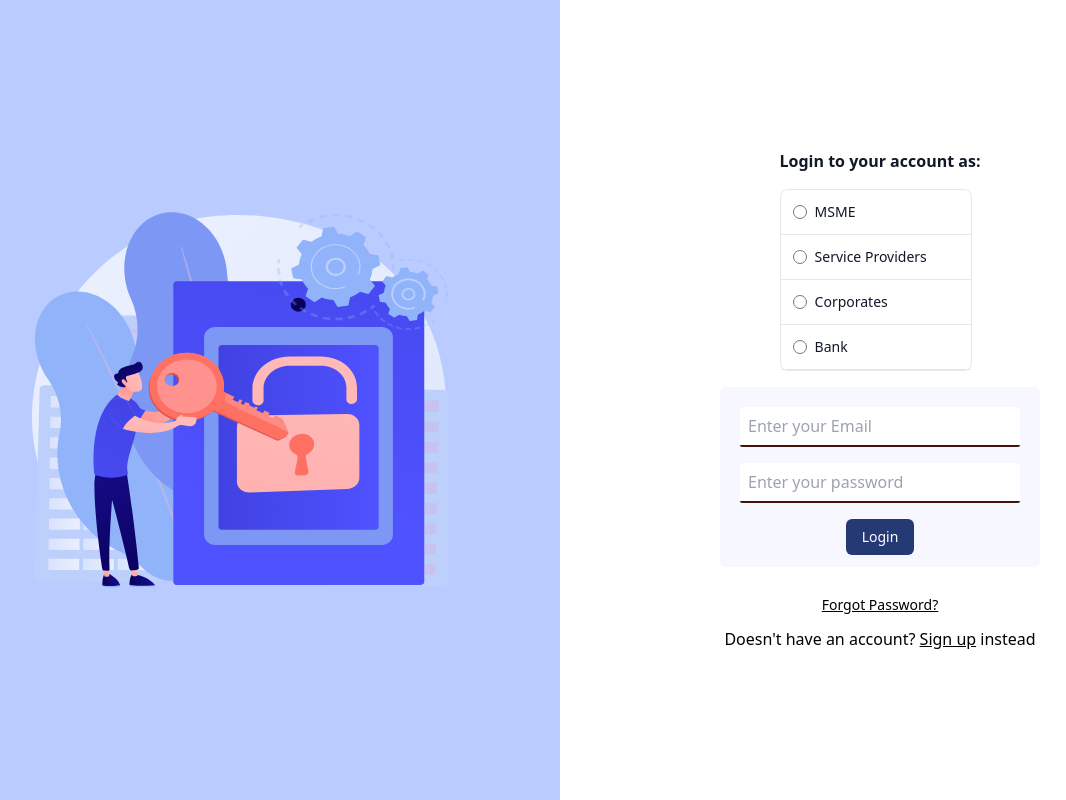
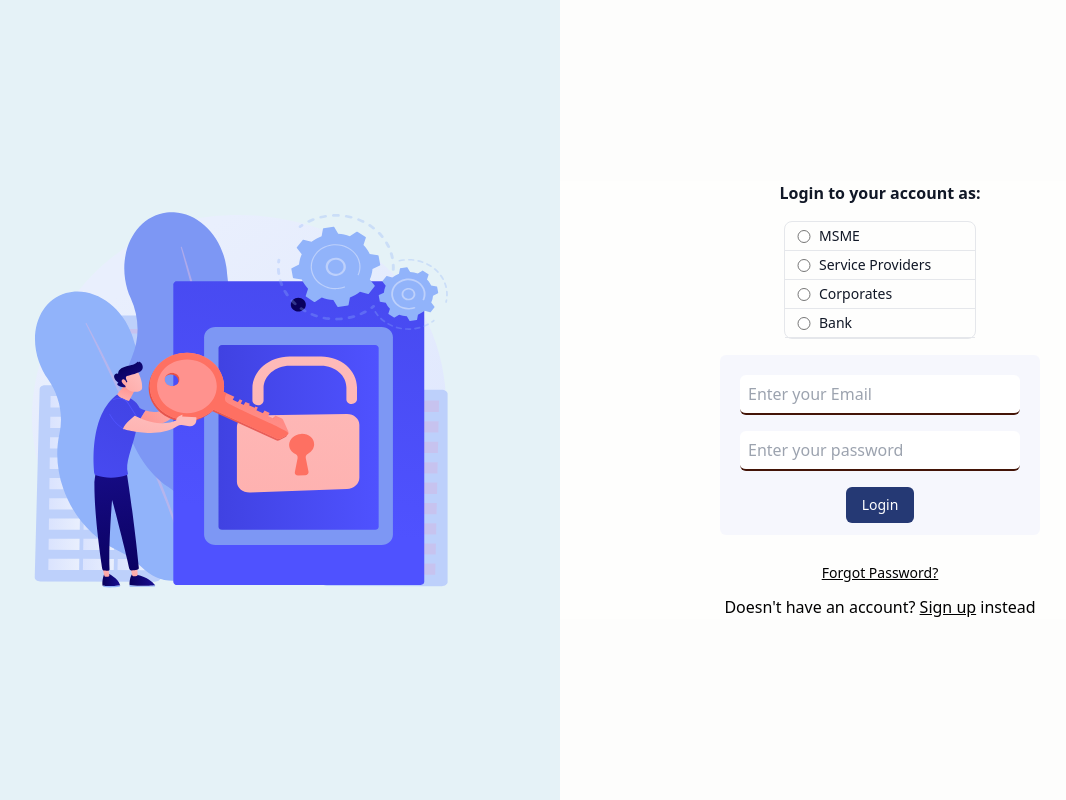
Before and after one commit to bickysingh80177/Kaushal_Network, a React (Create React App) app in the folder frontend/: page /login in a window 1280 px wide. Shown: the whole page, without its empty margins (80-1146 px from the left). Built offline with nearby package versions, Linux system fonts and the light colour scheme.

Commit message:
login page ui

```diff
--- a/frontend/src/components/common/input/InputWithoutLabel.jsx
+++ b/frontend/src/components/common/input/InputWithoutLabel.jsx
@@ -1,23 +1,30 @@
-// import { Input } from "@/components/ui/input";
-
 const InputWithoutLabel = ({
   type = "text",
   placeholder,
   name,
   value,
-  errors,
+  errors = {},
+  touched = {},
+  handleInputChange,
+  handleBlur,
+  readOnly = false,
 }) => {
   return (
     <>
       <input
-        className="h-10 p-2 rounded-sm border-slate-500 outline-none m-2 border-b-2 border-b-orange-950"
+        className="h-10 p-2 rounded-md border-slate-500 outline-none m-2 border-b-2 border-b-orange-950"
         type={type}
         id={name}
         name={name}
         value={value}
         placeholder={placeholder}
-        errors={errors}
+        onChange={handleInputChange}
+        onBlur={handleBlur}
+        readOnly={readOnly}
       />
+      {errors[name] && touched[name] && (
+        <span className="text-red-500">{errors[name]}</span>
+      )}
     </>
   );
 };
--- a/frontend/src/components/common/input/RadioButton.jsx
+++ b/frontend/src/components/common/input/RadioButton.jsx
@@ -1,8 +1,16 @@
-const RadioButton = ({ label, id, name, value, options }) => {
+const RadioButton = ({
+  name,
+  value,
+  options,
+  readOnly = false,
+  touched = {},
+  errors = {},
+  handleInputChange,
+  handleBlur = {},
+}) => {
   return (
     <>
-      <h3 className="mb-4 font-semibold text-gray-900">{label}</h3>
-      <ul className="w-48 text-sm font-medium text-gray-900 bg-white border border-gray-200 rounded-lg">
+      <ul className="w-48 text-sm font-medium text-gray-900 border border-gray-200 rounded-lg">
         {options.map((option) => (
           <li
             className="w-full border-b border-gray-200 rounded-t-lg"
@@ -10,15 +18,19 @@ const RadioButton = ({ label, id, name, value, options }) => {
           >
             <div className="flex items-center ps-3">
               <input
-                id="list-radio-license"
+                id={option.value}
                 type="radio"
                 value={option.value}
-                name="list-radio"
-                className="w-4 h-4 text-blue-600 bg-gray-100 border-gray-300"
+                name={name}
+                className="w-4 text-blue-600 bg-gray-100 border-gray-300"
+                defaultChecked={value === option.value}
+                onChange={handleInputChange}
+                onBlur={handleBlur}
+                disabled={readOnly}
               />
               <label
                 htmlFor="list-radio-license"
-                className="w-full py-3 ms-2 text-sm font-medium text-gray-900"
+                className="w-full py-1 ms-2 text-sm font-medium text-gray-900"
               >
                 {option.name}
               </label>
@@ -26,6 +38,7 @@ const RadioButton = ({ label, id, name, value, options }) => {
           </li>
         ))}
       </ul>
+      {errors[name] && touched[name] && <span>{errors[name]}</span>}
     </>
   );
 };
--- a/frontend/src/components/login/Login.jsx
+++ b/frontend/src/components/login/Login.jsx
@@ -1,4 +1,5 @@
 import React, { useState } from "react";
+import { useFormik } from "formik";
 
 import login_art from "../assets/images/login.svg";
 import RadioButton from "../common/input/RadioButton";
@@ -13,30 +14,67 @@ const Login = () => {
     user_password: "",
   };
 
+  const {
+    values,
+    errors,
+    touched,
+    isSubmitting,
+    setValues,
+    setSubmitting,
+    handleInputChange,
+    handleBlur,
+    handleSubmit,
+    handleReset,
+  } = useFormik({
+    initialValues: initialFormState,
+    validationSchema: "",
+    onSubmit: "",
+  });
+
   return (
-    <div className="grid grid-cols-2 h-screen">
-      <div className="flex justify-center items-center bg-[#3566FF57]">
+    <div className="grid lg:grid-cols-2 sm:grid-cols-1 h-screen">
+      <div className="w-full hidden lg:flex lg:justify-center lg:items-center bg-[#b8dae95c]">
         <img src={login_art} alt="Login art" className="h-screen p-28" />
       </div>
-      <div className="flex justify-center items-center flex-col">
+      <form
+        onSubmit={handleSubmit}
+        className="flex justify-center items-center bg-[#fdfdfc]"
+      >
+        <div className="flex justify-center items-center flex-col w-full bg-[#ffffff3d] ">
+          <h3 className="mb-4 font-semibold text-gray-900">
+            Login to your account as:
+          </h3>
           <div className="">
             <RadioButton
-            label="Login to your account as:"
+              value={values.user_type}
+              name="user_type"
               options={loginOptions}
-            name="user_type"
-            value="user_type"
+              errors={errors}
+              touched={touched}
+              handleInputChange={handleInputChange}
+              handleBlur={handleBlur}
             />
           </div>
-        <div className="flex flex-col bg-[#abb9ff1a] p-3 rounded-md mt-4 w-1/2">
+          <div className="flex flex-col bg-[#abb9ff1a] p-3 rounded-md mt-4 lg:w-1/2 w-[17rem]">
             <InputWithoutLabel
               type="email"
-            name="email"
+              name="user_email"
               placeholder="Enter your Email"
+              value={values.user_email}
+              handleInputChange={handleInputChange}
+              handlleBlur={handleBlur}
+              errors={errors}
+              touched={touched}
             />
             <InputWithoutLabel
               type="password"
-            name="password"
+              name="user_password"
+              value={values.user_password}
               placeholder="Enter your password"
+              handleInputChange={handleInputChange}
+              handleBlur={handleBlur}
+              errors={errors}
+              touched={touched}
             />
             <div className="flex justify-center items-center mt-2">
               <button className="bg-[#253974] text-white rounded-md px-4 py-2 text-sm p-auto hover:bg-[#3E63DD]">
@@ -50,13 +88,14 @@ const Login = () => {
             </Link>
             <span>
               Doesn't have an account?{" "}
-            <Link href="#" className="underline">
+              <Link to="/register" className="underline">
                 Sign up
               </Link>{" "}
               instead
             </span>
           </div>
         </div>
+      </form>
     </div>
   );
 };
```
Lines whose indentation alone changed are shown as unchanged.
